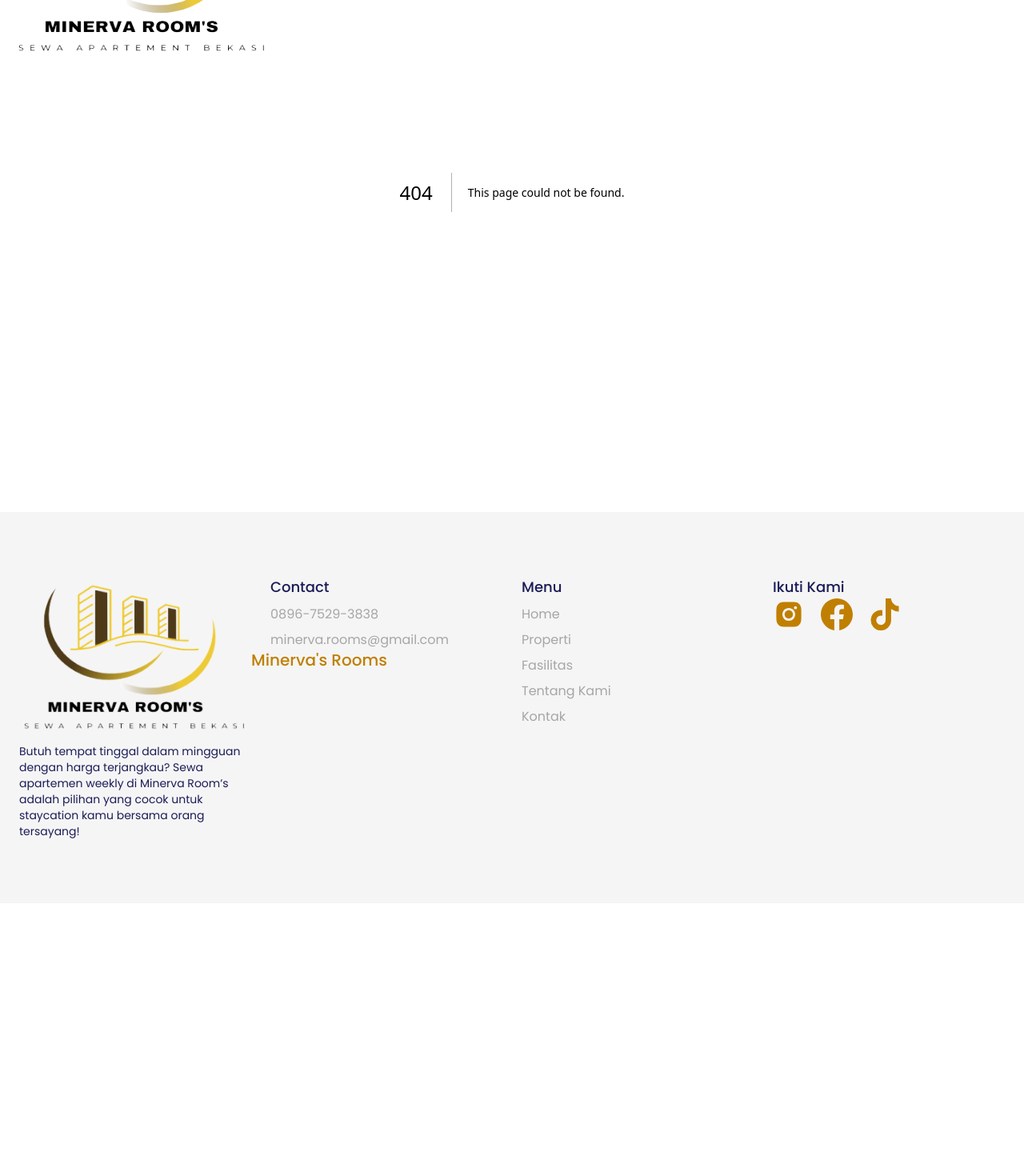
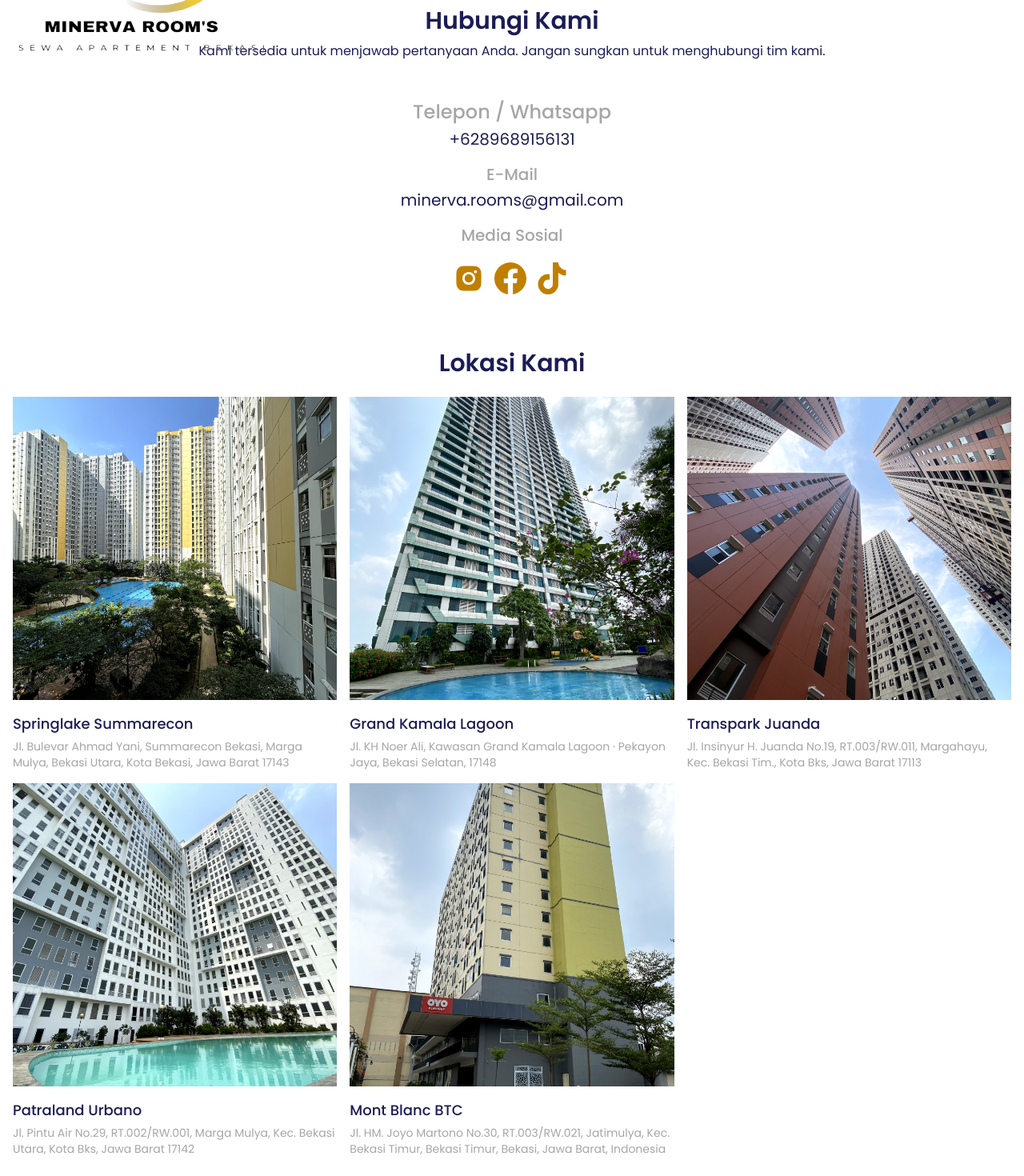
Before and after one commit to dulabdul/minerva-rooms, a Next.js app: page /kontak in a window 1280 px wide. Before the commit this address had no page. Shown: the part 160-1630 px from the top of the page at 80% size. Before the commit the page ends 1289 px from the top, so only its background shows below. Built offline with nearby package versions, Linux system fonts and the light colour scheme.

Commit message:
add kontak page

```diff
--- /dev/null
+++ b/src/app/kontak/page.jsx
@@ -0,0 +1,129 @@
+import CustomButton from '@/components/Button';
+import React from 'react';
+import { AiFillInstagram } from 'react-icons/ai';
+import { BsFacebook } from 'react-icons/bs';
+import { FaTiktok } from 'react-icons/fa';
+import Location from '@/components/Card/Location';
+export default function page() {
+  const medsos = [
+    {
+      icons: <AiFillInstagram className='w-10 h-10' />,
+      destination: '/',
+    },
+    {
+      icons: <BsFacebook className='w-10 h-10' />,
+      destination: '/',
+    },
+    {
+      icons: <FaTiktok className='w-10 h-10' />,
+      destination: '/',
+    },
+  ];
+  const locationData = [
+    {
+      title: 'Springlake Summarecon',
+      imageUrl: '/images/location_springlake_summarecon.jpg',
+      location:
+        'Jl. Bulevar Ahmad Yani, Summarecon Bekasi, Marga Mulya, Bekasi Utara, Kota Bekasi, Jawa Barat 17143',
+    },
+    {
+      title: 'Grand Kamala Lagoon',
+      imageUrl: '/images/location_grand_kamalaa_lagoon.jpg',
+      location:
+        'Jl. KH Noer Ali, Kawasan Grand Kamala Lagoon · Pekayon Jaya, Bekasi Selatan, 17148',
+    },
+    {
+      title: 'Transpark Juanda',
+      imageUrl: '/images/location_transparkjuanda.jpg',
+      location:
+        'Jl. Insinyur H. Juanda No.19, RT.003/RW.011, Margahayu, Kec. Bekasi Tim., Kota Bks, Jawa Barat 17113',
+    },
+    {
+      title: 'Patraland Urbano',
+      imageUrl: '/images/location_patraland_urbano.jpg',
+      location:
+        'Jl. Pintu Air No.29, RT.002/RW.001, Marga Mulya, Kec. Bekasi Utara, Kota Bks, Jawa Barat 17142',
+    },
+    {
+      title: 'Mont Blanc BTC',
+      imageUrl: '/images/location_montblanc_tbc.jpg',
+      location:
+        'Jl. HM. Joyo Martono No.30, RT.003/RW.021, Jatimulya, Kec. Bekasi Timur, Bekasi Timur, Bekasi, Jawa Barat, Indonesia',
+    },
+  ];
+  return (
+    <section className='w-full overflow-hidden px-4 pb-16 xl:pb-24 pt-32 md:pt-40'>
+      <div className='container mx-auto'>
+        <h3 className='text-secondaryColor font-semibold text-3xl py-2 text-center'>
+          Hubungi Kami
+        </h3>
+        <p className='text-secondaryColor font-light text-sm xl:text-base text-center'>
+          Kami tersedia untuk menjawab pertanyaan Anda. Jangan sungkan untuk
+          menghubungi tim kami.
+        </p>
+        <div className='flex flex-col items-center justify-center pt-12 gap-y-1'>
+          <h6 className='font-medium text-lg xl:text-2xl text-tersierColor'>
+            Telepon / Whatsapp
+          </h6>
+          <CustomButton
+            className='text-secondaryColor font-light text-base xl:text-xl hover:text-primaryColor'
+            href='https://api.whatsapp.com/send?phone=6281213366247&text=Halo%20Minerva%20saya%20ingin%20nanya%20tentang%20rental%20apartement%20nya%20dong'
+            type='link'
+            isExternal
+            target='_blank'>
+            +6289689156131
+          </CustomButton>
+        </div>
+        <div className='flex flex-col items-center justify-center pt-4 gap-y-1'>
+          <h6 className='font-medium text-lg xl:text-xl text-tersierColor'>
+            E-Mail
+          </h6>
+          <CustomButton
+            className='text-secondaryColor font-light text-base xl:text-xl hover:text-primaryColor'
+            href='mailto:minerva.rooms@gmail.com'
+            type='link'
+            isExternal
+            target='_blank'>
+            minerva.rooms@gmail.com
+          </CustomButton>
+        </div>
+        <div className='flex flex-col items-center justify-center pt-4 gap-y-1 '>
+          <h6 className='font-medium text-lg xl:text-xl text-tersierColor'>
+            Media Sosial
+          </h6>
+          <div className='flex flex-row gap-x-2 pt-4'>
+            {medsos.map((item, index) => {
+              return (
+                <div
+                  key={index}
+                  className='w-11 h-11'>
+                  <CustomButton
+                    type='link'
+                    href={item.destination}
+                    className='text-primaryColor transition hover:text-secondaryColor'>
+                    {item.icons}
+                  </CustomButton>
+                </div>
+              );
+            })}
+          </div>
+        </div>
+        <h3 className='text-secondaryColor font-semibold text-3xl pt-12 xl:pt-16 pb-6 text-center'>
+          Lokasi Kami
+        </h3>
+        <div className='grid grid-cols-1 items-center justify-center sm:grid-cols-2 xl:grid-cols-3 gap-4 '>
+          {locationData.map((item, index) => {
+            return (
+              <Location
+                title={item.title}
+                location={item.location}
+                imageUrl={item.imageUrl}
+                key={index}
+              />
+            );
+          })}
+        </div>
+      </div>
+    </section>
+  );
+}
--- a/src/components/Layout/Footer.jsx
+++ b/src/components/Layout/Footer.jsx
@@ -44,7 +44,7 @@
   return (
     <footer className='w-full h-full overflow-hidden bg-[#F5F5F5] py-12 xl:py-20'>
       <div className='container mx-auto px-4 xl:px-6'>
-        <div className='grid grid-cols-1 items-start justify-center sm:grid-cols-2 xl:grid-cols-4 gap-6'>
+        <div className='grid grid-cols-1 items-start justify-between sm:grid-cols-2 xl:grid-cols-4 gap-6'>
           <div className='flex flex-col justify-start'>
             <div className='flex items-center'>
               <Image
@@ -68,12 +68,22 @@
             <h6 className='text-lg font-medium text-secondaryColor pb-2'>
               Contact
             </h6>
-            <p className='text-sm font-normal text-tersierColor pb-2 md:text-base'>
+            <CustomButton
+              type='link'
+              isExternal
+              target='_blank'
+              href='/'
+              className='text-sm font-normal text-tersierColor pb-2 md:text-base hover:text-primaryColor'>
               0896-7529-3838
-            </p>
-            <p className='text-sm font-normal text-tersierColor md:text-base'>
+            </CustomButton>
+            <CustomButton
+              type='link'
+              isExternal
+              target='_blank'
+              href='mailto:minerva.rooms@gmail.com'
+              className='text-sm font-normal text-tersierColor md:text-base  hover:text-primaryColor'>
               minerva.rooms@gmail.com
-            </p>
+            </CustomButton>
           </div>
           <div className='flex flex-col justify-start'>
             <h6 className='text-lg font-medium text-secondaryColor pb-2'>
@@ -91,7 +101,7 @@
               );
             })}
           </div>
-          <div className='flex flex-col justify-start'>
+          <div className='flex flex-col justify-end'>
             <h6 className='text-lg font-medium text-secondaryColor'>
               Ikuti Kami
             </h6>
```
